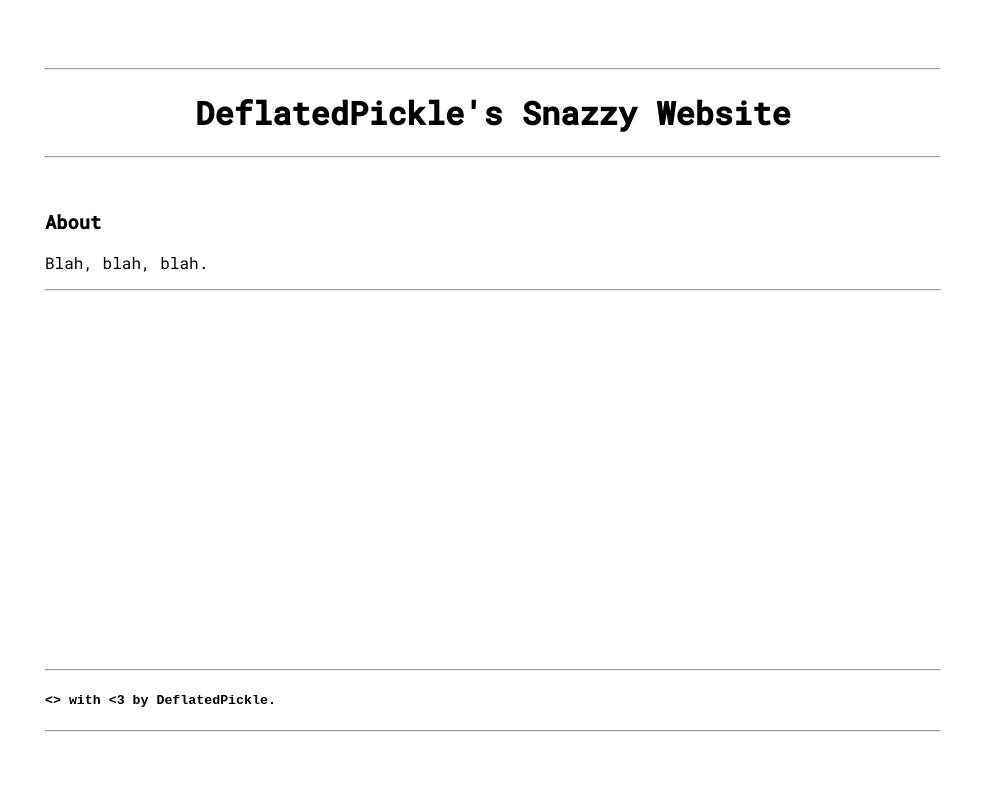
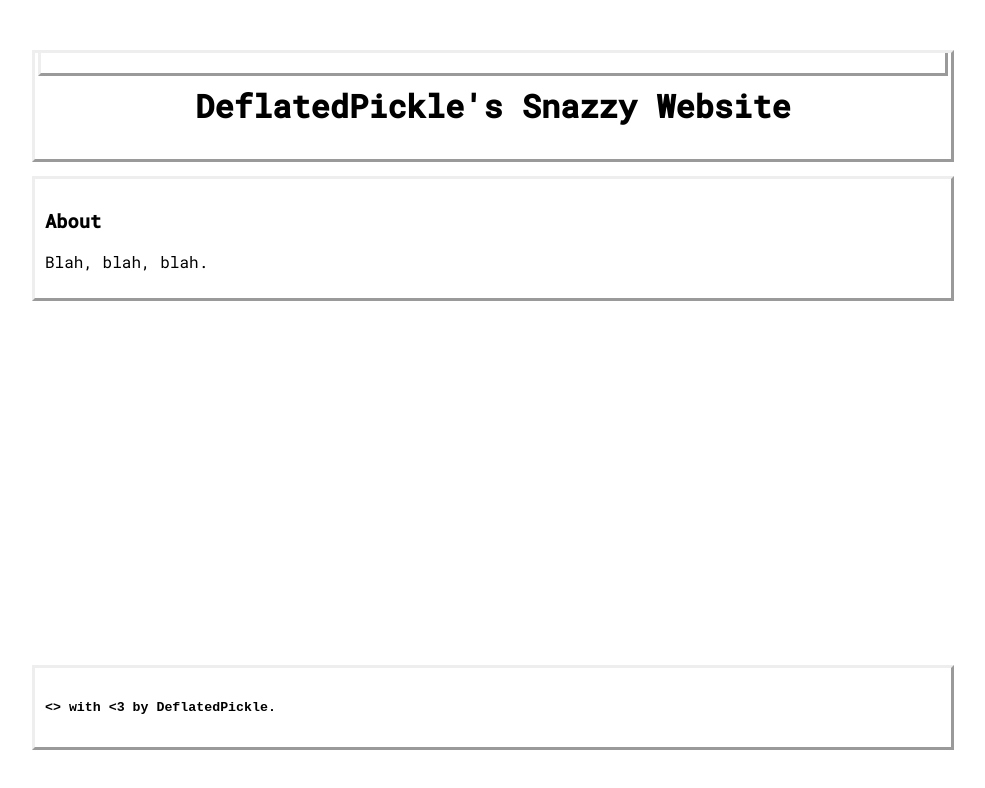
Before and after one commit to DeflatedPickle/deflatedpickle.github.io, a plain HTML site: page index.html in a window 1280 px wide. Shown: the whole page, without its empty margins (147-1132 px from the left). Drawn offline with Linux system fonts and the light colour scheme.

Commit message:
Changed to an outset border

```diff
--- a/css/master.css
+++ b/css/master.css
@@ -11,6 +11,7 @@ div {
 	width: 70%;
 	margin-top: 50px;
 	margin-bottom: 50px;
+    border-style: outset;
 }
 
 h1 {
--- a/index.html
+++ b/index.html
@@ -11,31 +11,17 @@
 	<body>
 		<div class="center">
 			<div class="top center">
-				<hr>
-
 				<h1>DeflatedPickle's Snazzy Website</h1>
-
-				<hr>
 			</div>
 		</div>
 
-		<div class="center">
-			<div class="middle center">
-				<h3>About</h3>
-				<p>Blah, blah, blah.</p>
-
-				<hr>
-			</div>
+		<div class="middle center">
+            <h3>About</h3>
+            <p>Blah, blah, blah.</p>
 		</div>
 
-		<div class="center">
-			<div class="bottom center">
-				<hr>
-
-				<h5>&lt;&gt; with &lt;3 by DeflatedPickle.</h5>
-
-				<hr>
-			</div>
+		<div class="bottom center">
+            <h5>&lt;&gt; with &lt;3 by DeflatedPickle.</h5>
 		</div>
 	</body>
 </html>
```
